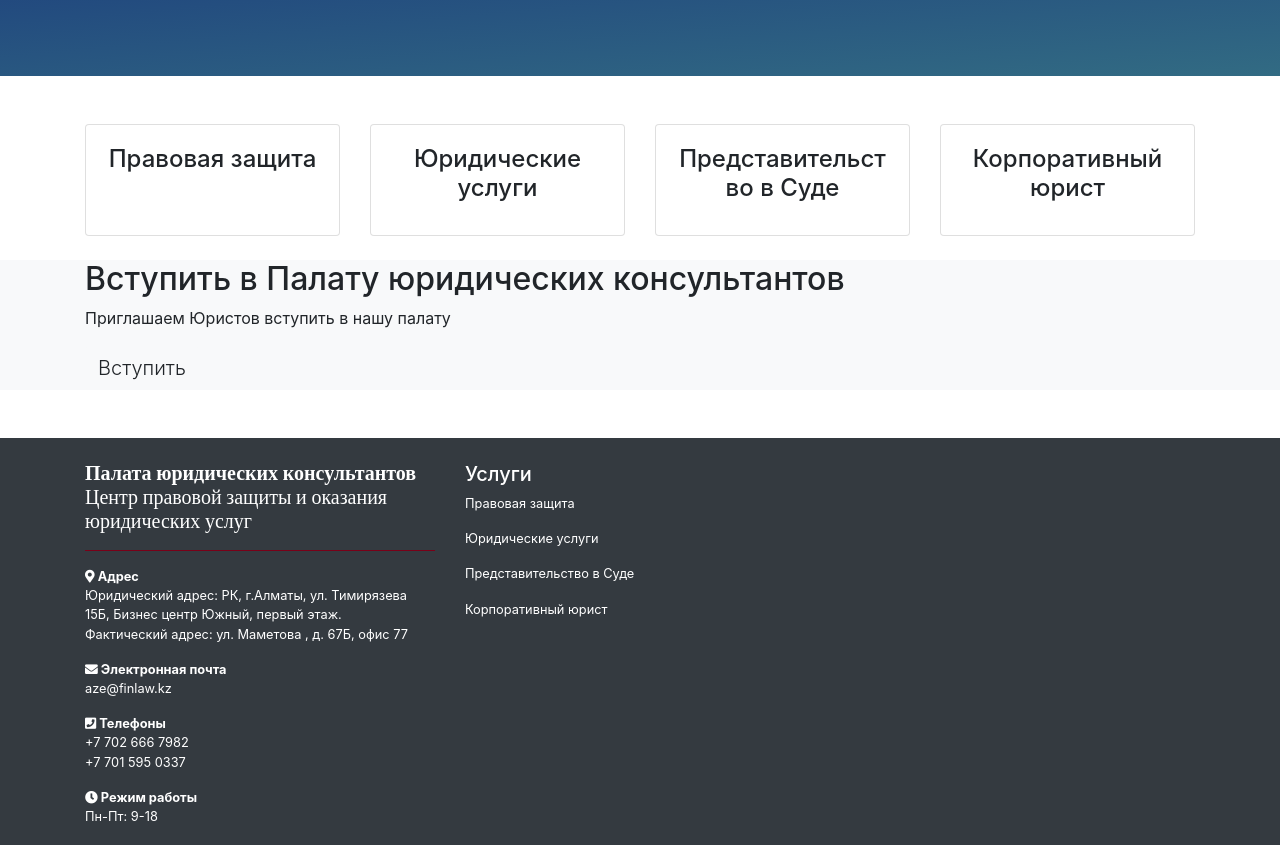
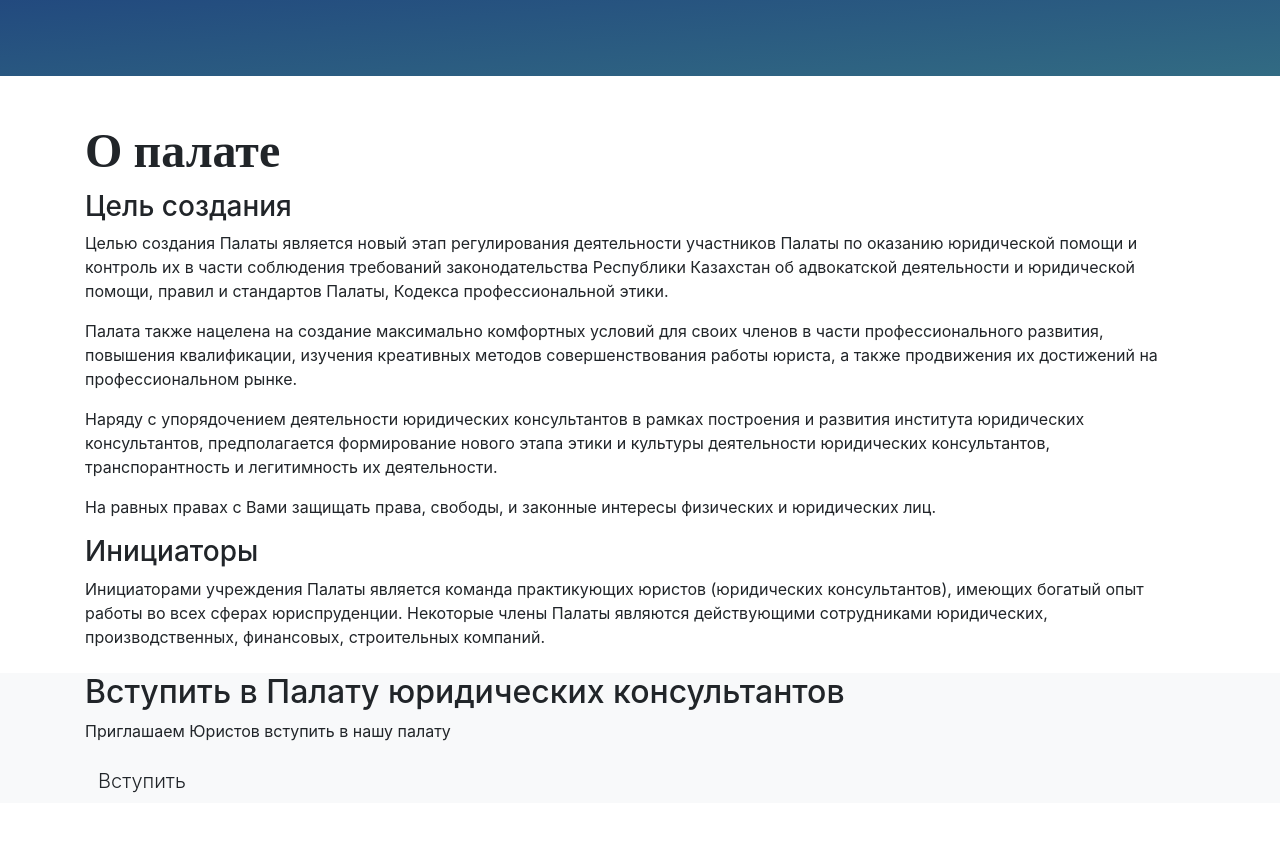
Before and after one commit to almazkun/lawfirm, a plain HTML site: page index.html in a window 1280 px wide. Shown: the part 460-1305 px from the top of the page. Drawn offline with nearby package versions, Linux system fonts and the light colour scheme; files whose address does not match are found by name.

Commit message:
Style section changes

```diff
--- a/index.html
+++ b/index.html
@@ -37,7 +37,7 @@
             <nav class="text-white container navbar navbar-expand-lg navbar-light">
                 <div class="nav-item">
                     <a class="nav-link" href="http://law-protection.kz">
-                        <img src="file:///E:/github/lawfirm/static/images/logo.png" class="logo" alt='Палата юридических консультантов "Центр правовой защиты и оказания юридических услуг"'>
+                        <img src="/static/images/logo.png" class="logo" alt='Палата юридических консультантов "Центр правовой защиты и оказания юридических услуг"'>
                     </a>
                 </div>
 
@@ -80,28 +80,34 @@
         <main class="my-5">
 
             <div class="container">
-                <div class="card-deck">
-                    <div class="card">
-                        <div  class="card-body text-center">
-                            <h4 id="law" class="card-title">Правовая защита</h4>
-                        </div>
-                    </div>
-                    <div class="card">
-                        <div class="card-body text-center">
-                            <h4 class="card-title">Юридические услуги</h4>
-                        </div>
-                    </div>
-                    <div class="card">
-                        <div class="card-body text-center">
-                            <h4 class="card-title">Представительство в Суде</h4>
-                        </div>
-                    </div>
-                    <div class="card">
-                        <div class="card-body text-center">
-                            <h4 class="card-title">Корпоративный юрист</h4>
-                        </div>
-                    </div>
-                </div>
+                <h2 class="cor display-5">О палате</h2>
+                <h3>Цель создания</h3>
+                <p>Целью создания Палаты является новый этап  регулирования деятельности участников Палаты по оказанию
+                    юридической помощи и контроль их в части соблюдения требований законодательства Республики Казахстан
+                    об адвокатской деятельности и юридической помощи, правил и стандартов Палаты, Кодекса
+                    профессиональной этики.
+                </p>
+                <p>
+                    Палата также нацелена на создание максимально комфортных условий для своих членов в части
+                    профессионального развития, повышения квалификации, изучения креативных методов совершенствования
+                    работы юриста, а также продвижения их достижений на профессиональном рынке.
+                </p>
+                <p>
+                    Наряду с упорядочением деятельности юридических консультантов в рамках построения и развития
+                    института юридических консультантов, предполагается формирование нового этапа этики и культуры
+                    деятельности юридических консультантов, транспорантность и легитимность их деятельности.
+                </p>
+                <p>
+                    На равных правах с Вами защищать права, свободы, и законные интересы физических и юридических лиц.
+                </p>
+
+                <h3>Инициаторы</h3>
+                <p>Инициаторами учреждения Палаты является команда практикующих юристов (юридических консультантов),
+                    имеющих богатый опыт работы во всех сферах юриспруденции. Некоторые члены Палаты являются
+                    действующими  сотрудниками юридических, производственных, финансовых, строительных компаний.
+                </p>
+                <h3 class="cor"></h3>
+
             </div>
 
             <section id="apply" class="bg-light my-4">
--- a/static/css/style.css
+++ b/static/css/style.css
@@ -53,8 +53,3 @@ img.logo {
     background-image: url('static/images/logo.png');
     height: 1.5rem;
 }
-
-img.logo {
-    background-image: url('file:///E:/github/lawfirm/static/images/logo.png');
-    height: 1.5rem;
-}
```
